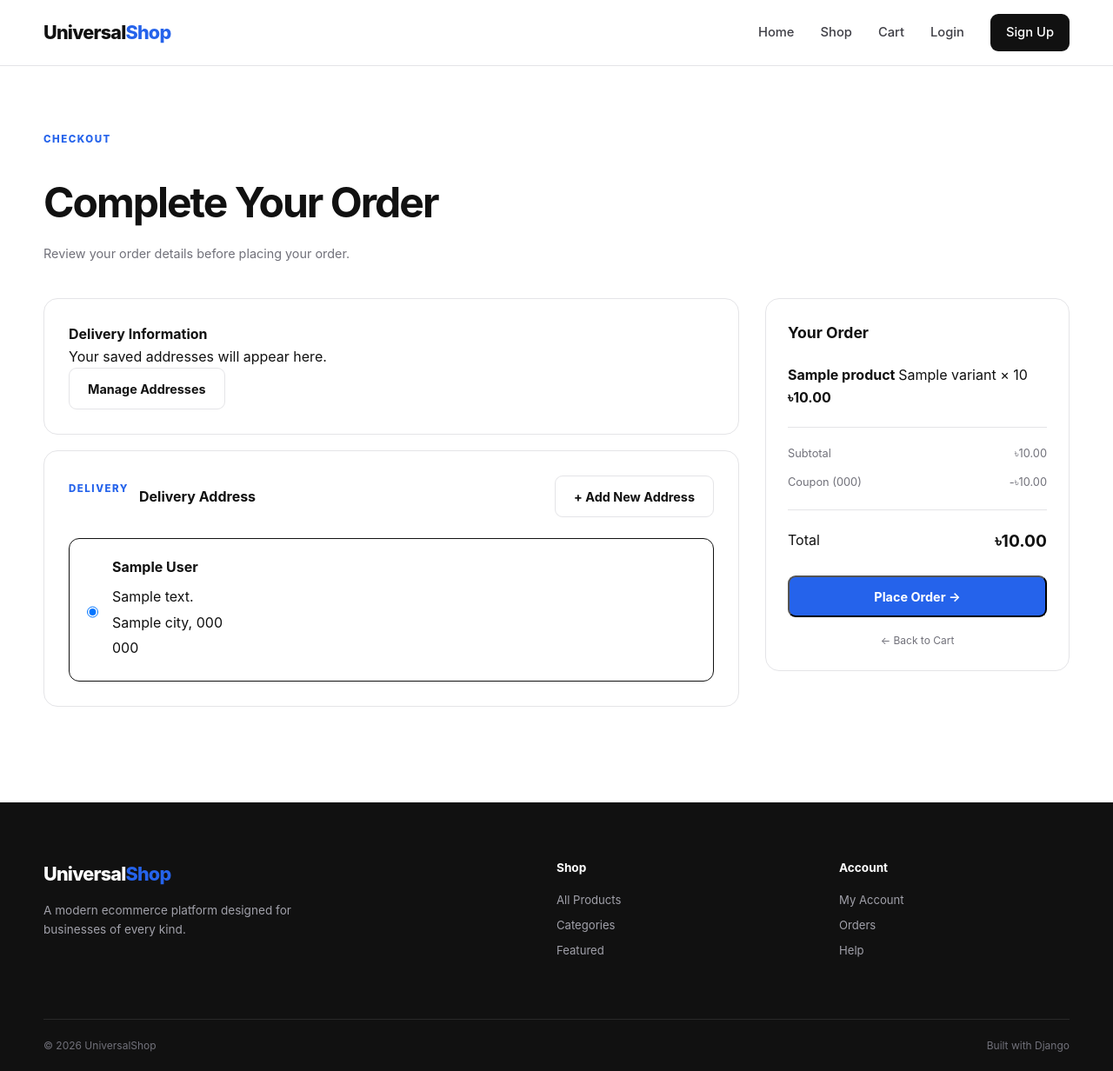
After one commit to Tasnim3322Abrar/General-Shop, a Django app: template templates/checkout/checkout.html in a window 1280 px wide. The commit adds this page. Shown: the whole page at 87% size. Run offline with Django 5.2, Linux system fonts and the light colour scheme; the template is opened without the code that fills it: most values are stand-ins (such as "Sample title", 1, 10 or a date in 2020).

Commit message:
1.5.1
- fixed the checkout

```diff
--- a/config/settings.py
+++ b/config/settings.py
@@ -55,6 +55,7 @@ INSTALLED_APPS = [
     "apps.reviews",
     "apps.dashboard",
     "apps.coupons",
+    "apps.checkout",
 ]
 
 MIDDLEWARE = [
--- a/config/urls.py
+++ b/config/urls.py
@@ -13,6 +13,7 @@ urlpatterns = [
     path("orders/",include("apps.orders.urls")),
     path("reviews/", include("apps.reviews.urls")),
     path("coupons/", include("apps.coupons.urls")),
+    path("checkout/", include("apps.checkout.urls")),
 ]
 
 if settings.DEBUG:
--- a/static/css/style.css
+++ b/static/css/style.css
@@ -3391,3 +3391,69 @@ img {
     }
 
 }
+
+.checkout-card-header {
+    display: flex;
+    align-items: center;
+    justify-content: space-between;
+    gap: 20px;
+    margin-bottom: 24px;
+}
+
+.checkout-address-list {
+    display: flex;
+    flex-direction: column;
+    gap: 14px;
+}
+
+.checkout-address-option {
+    display: flex;
+    gap: 16px;
+    padding: 20px;
+    border: 1px solid #ddd;
+    border-radius: 12px;
+    cursor: pointer;
+    transition: 0.2s ease;
+}
+
+.checkout-address-option:hover {
+    border-color: #999;
+}
+
+.checkout-address-option.selected {
+    border-color: #111;
+}
+
+.checkout-address-option input {
+    margin-top: 5px;
+}
+
+.address-option-content {
+    flex: 1;
+}
+
+.address-option-header {
+    display: flex;
+    align-items: center;
+    gap: 10px;
+    margin-bottom: 8px;
+}
+
+.address-option-content p {
+    margin: 4px 0;
+}
+
+.default-badge {
+    padding: 4px 8px;
+    border-radius: 6px;
+    font-size: 12px;
+    font-weight: 600;
+    background: #eee;
+}
+
+.no-address {
+    padding: 30px;
+    text-align: center;
+    border: 1px dashed #ccc;
+    border-radius: 12px;
+}
--- /dev/null
+++ b/templates/checkout/checkout.html
@@ -0,0 +1,333 @@
+{% extends "base.html" %}
+
+{% block title %}
+    Checkout — UniversalShop
+{% endblock %}
+
+{% block content %}
+
+<section class="checkout-page">
+
+    <div class="container">
+
+        <div class="checkout-header">
+
+            <span class="section-label">
+                CHECKOUT
+            </span>
+
+            <h1>
+                Complete Your Order
+            </h1>
+
+            <p>
+                Review your order details before placing your order.
+            </p>
+
+        </div>
+
+
+        <div class="checkout-layout">
+
+
+            <!-- ============================= -->
+            <!-- CUSTOMER INFORMATION -->
+            <!-- ============================= -->
+
+            <div class="checkout-main">
+
+                <div class="checkout-card">
+
+                    <h2>
+                        Delivery Information
+                    </h2>
+
+                    <p>
+                        Your saved addresses will appear here.
+                    </p>
+
+                    <a
+                        href="{% url 'address_list' %}"
+                        class="button button-secondary"
+                    >
+                        Manage Addresses
+                    </a>
+
+                </div>
+
+
+                <!-- ============================= -->
+                <!-- PAYMENT METHOD -->
+                <!-- ============================= -->
+
+                <div class="checkout-card">
+
+                    <div class="checkout-card-header">
+
+                        <div>
+                            <span class="section-label">
+                                DELIVERY
+                            </span>
+
+                            <h2>
+                                Delivery Address
+                            </h2>
+                        </div>
+
+                        <a
+                            href="{% url 'address_create' %}"
+                            class="button button-secondary"
+                        >
+                            + Add New Address
+                        </a>
+
+                    </div>
+
+
+                    {% if addresses %}
+
+                        <form
+                            method="post"
+                            class="address-selection-form"
+                        >
+
+                            {% csrf_token %}
+
+
+                            <div class="checkout-address-list">
+
+                                {% for address in addresses %}
+
+                                    <label
+                                        class="checkout-address-option
+                                        {% if selected_address.id == address.id %}
+                                            selected
+                                        {% endif %}"
+                                    >
+
+                                        <input
+                                            type="radio"
+                                            name="address_id"
+                                            value="{{ address.id }}"
+                                            {% if selected_address.id == address.id %}
+                                                checked
+                                            {% endif %}
+                                            onchange="this.form.submit()"
+                                        >
+
+
+                                        <div class="address-option-content">
+
+                                            <div class="address-option-header">
+
+                                                <strong>
+                                                    {{ address.full_name }}
+                                                </strong>
+
+                                                {% if address.is_default %}
+
+                                                    <span class="default-badge">
+                                                        Default
+                                                    </span>
+
+                                                {% endif %}
+
+                                            </div>
+
+
+                                            <p>
+                                                {{ address.address_line }}
+                                            </p>
+
+<!--                                            {% if address.address_line_2 %}-->
+
+<!--                                                <p>-->
+<!--                                                    {{ address.address_line_2 }}-->
+<!--                                                </p>-->
+
+<!--                                            {% endif %}-->
+
+
+                                            <p>
+                                                {{ address.city }},
+                                                {{ address.postal_code }}
+                                            </p>
+
+
+                                            <p>
+                                                {{ address.phone }}
+                                            </p>
+
+                                        </div>
+
+                                    </label>
+
+                                {% endfor %}
+
+                            </div>
+
+                        </form>
+
+                    {% else %}
+
+                        <div class="no-address">
+
+                            <p>
+                                You don't have a delivery address yet.
+                            </p>
+
+                            <a
+                                href="{% url 'address_create' %}"
+                                class="button button-primary"
+                            >
+                                Add Delivery Address
+                            </a>
+
+                        </div>
+
+                    {% endif %}
+
+                </div>
+
+            </div>
+
+
+            <!-- ============================= -->
+            <!-- ORDER SUMMARY -->
+            <!-- ============================= -->
+
+            <aside class="checkout-summary">
+
+                <h2>
+                    Your Order
+                </h2>
+
+
+                {% for item in items %}
+
+                    <div class="checkout-item">
+
+                        <div>
+
+                            <strong>
+                                {{ item.variant.product.name }}
+                            </strong>
+
+                            <span>
+                                {{ item.variant.name }}
+                                × {{ item.quantity }}
+                            </span>
+
+                        </div>
+
+                        <strong>
+                            ৳{{ item.subtotal|floatformat:2 }}
+                        </strong>
+
+                    </div>
+
+                {% endfor %}
+
+
+                <div class="summary-divider"></div>
+
+
+                <div class="summary-row">
+
+                    <span>
+                        Subtotal
+                    </span>
+
+                    <span>
+                        ৳{{ subtotal|floatformat:2 }}
+                    </span>
+
+                </div>
+
+
+                {% if coupon %}
+
+                    <div class="summary-row">
+
+                        <span>
+                            Coupon ({{ coupon.code }})
+                        </span>
+
+                        <span>
+                            -৳{{ discount|floatformat:2 }}
+                        </span>
+
+                    </div>
+
+                {% endif %}
+
+
+                <div class="summary-divider"></div>
+
+
+                <div class="summary-total">
+
+                    <span>
+                        Total
+                    </span>
+
+                    <strong>
+                        ৳{{ final_total|floatformat:2 }}
+                    </strong>
+
+                </div>
+
+
+                <!-- PLACE ORDER WILL BE ADDED NEXT -->
+
+                {% if selected_address %}
+
+                    <form method="post" action="{% url 'checkout' %}">
+
+                        {% csrf_token %}
+
+                        <input
+                            type="hidden"
+                            name="address_id"
+                            value="{{ selected_address.id }}"
+                        >
+
+                        <button
+                            type="submit"
+                            name="place_order"
+                            value="1"
+                            class="button button-primary checkout-button"
+                        >
+                            Place Order →
+                        </button>
+
+                    </form>
+
+                {% else %}
+
+                    <button
+                        type="button"
+                        class="button button-primary checkout-button"
+                        disabled
+                    >
+                        Select Delivery Address
+                    </button>
+
+                {% endif %}
+
+                <a
+                    href="{% url 'cart_detail' %}"
+                    class="continue-shopping"
+                >
+                    ← Back to Cart
+                </a>
+
+            </aside>
+
+        </div>
+
+    </div>
+
+</section>
+
+{% endblock %}
```
Also changed, not shown: apps/checkout/urls.py (added, +7 -0 lines), apps/checkout/views.py (added, +266 -0 lines), apps/checkout/admin.py (added), apps/checkout/apps.py (added), apps/checkout/models.py (added), apps/checkout/tests.py (added).
